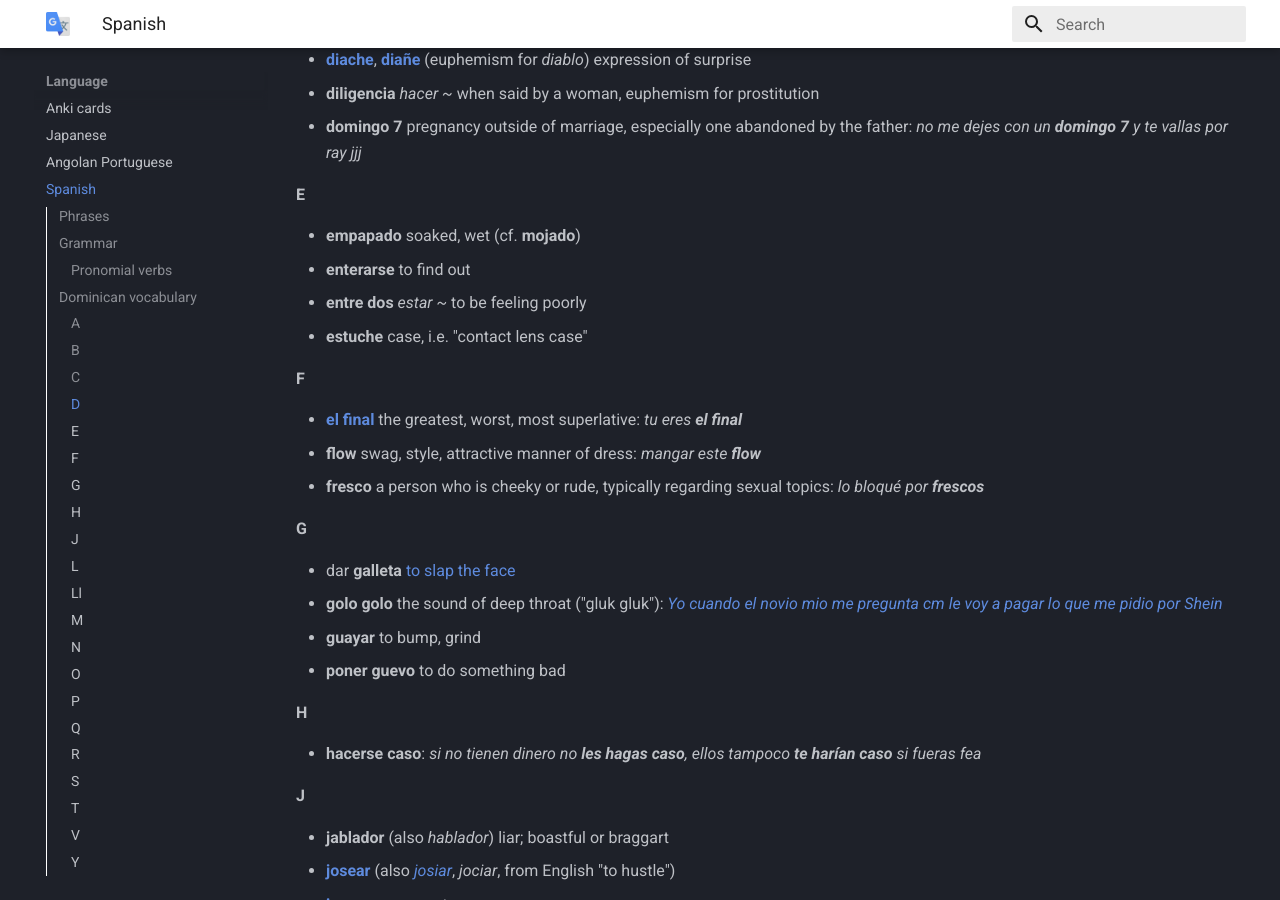
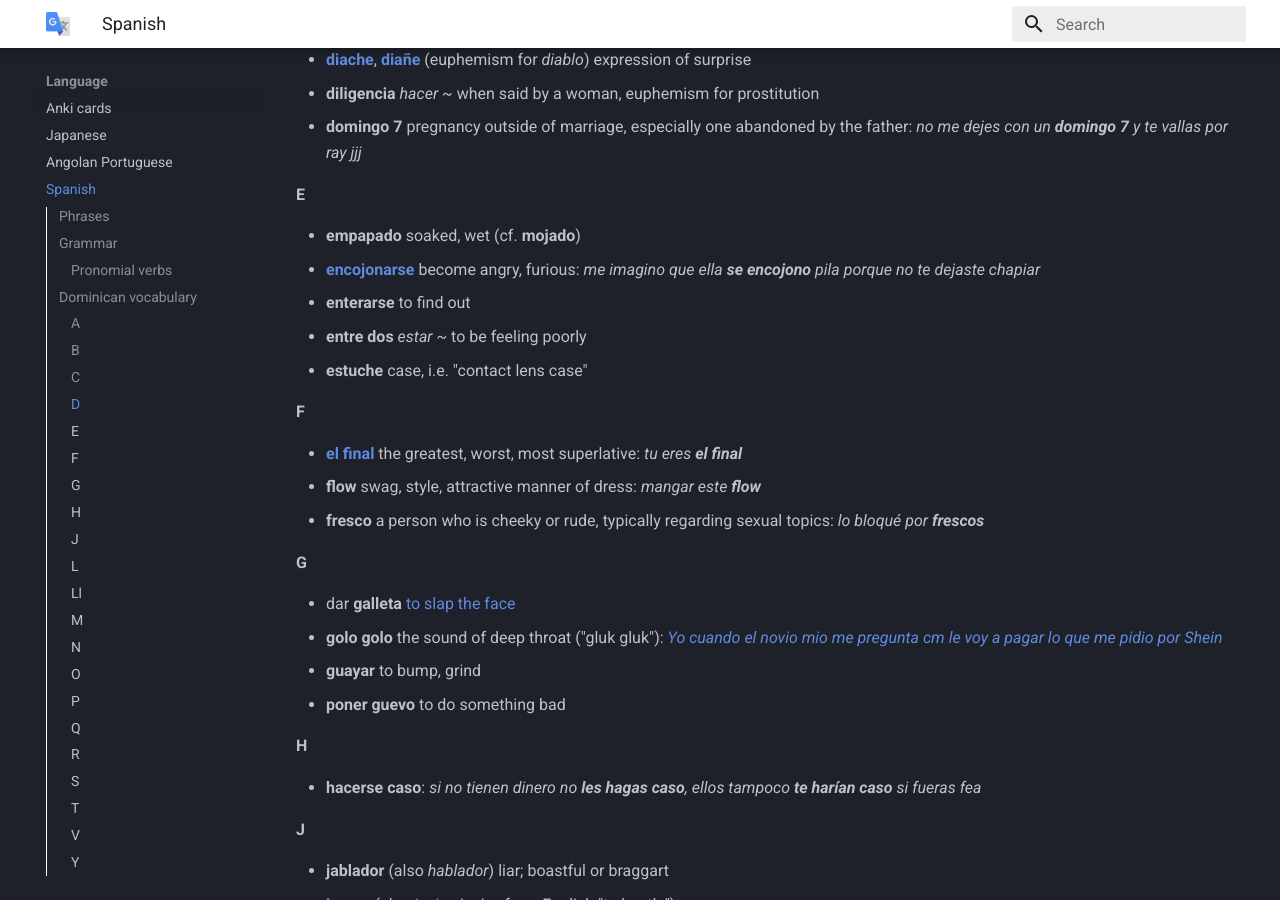
Before and after one commit to jasper-zanjani/language, an MkDocs documentation site: the page built from docs/Spanish.md, in a window 1280 px wide and 900 px high, scrolled down 3029 px. Built offline with MkDocs 1.6.1 and Material for MkDocs 9.7.7, drawn with Linux system fonts in a browser that asks for light colours.

Commit message:
encojonarse

```diff
--- a/docs/Spanish.md
+++ b/docs/Spanish.md
@@ -132,6 +132,7 @@ But a class of verbs seeming to deal with inner state appear to be conjugated in
 #### E
 
 - **empapado** soaked, wet (cf. **mojado**)
+- [ **encojonarse** ](https://www.asale.org/damer/encojonar) become angry, furious: _me imagino que ella **se encojono** pila porque no te dejaste chapiar_
 - **enterarse** to find out
 - **entre dos** _estar ~_ to be feeling poorly
 - **estuche** case, i.e. "contact lens case"
```
